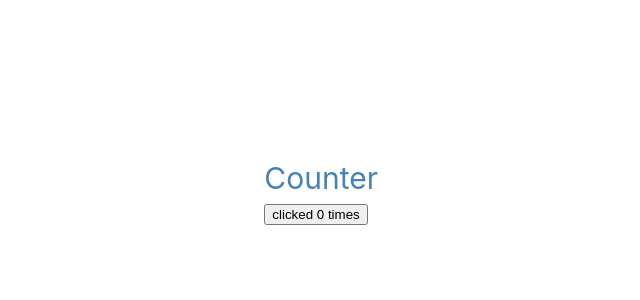
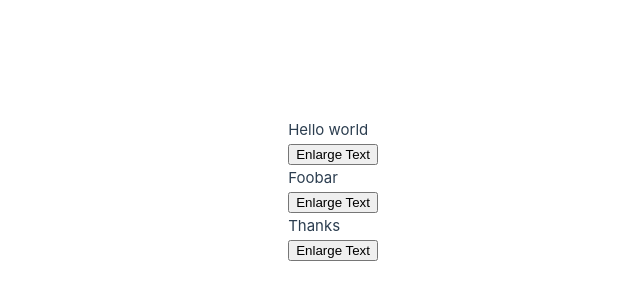
Before and after one commit to liuzhuan/vue3-quick-start, a Vue app: page / in a window 1280 px wide. Shown: the part 210-510 px from the top of the page, without its empty margins (262-902 px from the left). Built offline with nearby package versions, Linux system fonts and the light colour scheme.

Commit message:
feat: add component event emit

```diff
--- a/src/App.vue
+++ b/src/App.vue
@@ -1,9 +1,18 @@
 <template>
   <div>
-    <Child />
+    <BlogPost title="Hello world" @enlarge-text="handleEnlargeText" />
+    <BlogPost title="Foobar" />
+    <BlogPost title="Thanks" />
   </div>
 </template>
 
 <script setup>
-import Child from './components/Child.vue'
+import BlogPost from './components/BlogPost.vue'
+import { ref } from 'vue'
+
+const title = ref('hello world')
+
+function handleEnlargeText() {
+  console.log('handle enlarge text')
+}
 </script>
--- a/src/components/BlogPost.vue
+++ b/src/components/BlogPost.vue
@@ -1,7 +1,9 @@
 <template>
-    <h4>{{ title }}</h4>
-  </template>
+  <h4>{{ title }}</h4>
+  <button @click="$emit('enlarge-text')">Enlarge Text</button>
+</template>
 
-  <script setup>
-  defineProps(['title'])
-  </script>
+<script setup>
+defineProps(['title'])
+defineEmits(['enlarge-text'])
+</script>
--- a/src/main.js
+++ b/src/main.js
@@ -6,8 +6,8 @@ import TodoDeleteButton from './components/TodoDeleteButton.vue'
 
 const app = createApp(App)
 
-app.config.errorHandler = (err) => {
-    console.log('global error handler', err)
+app.config.errorHandler = err => {
+  console.log('global error handler', err)
 }
 app.config.globalProperties.foo = 'bar'
 
```
